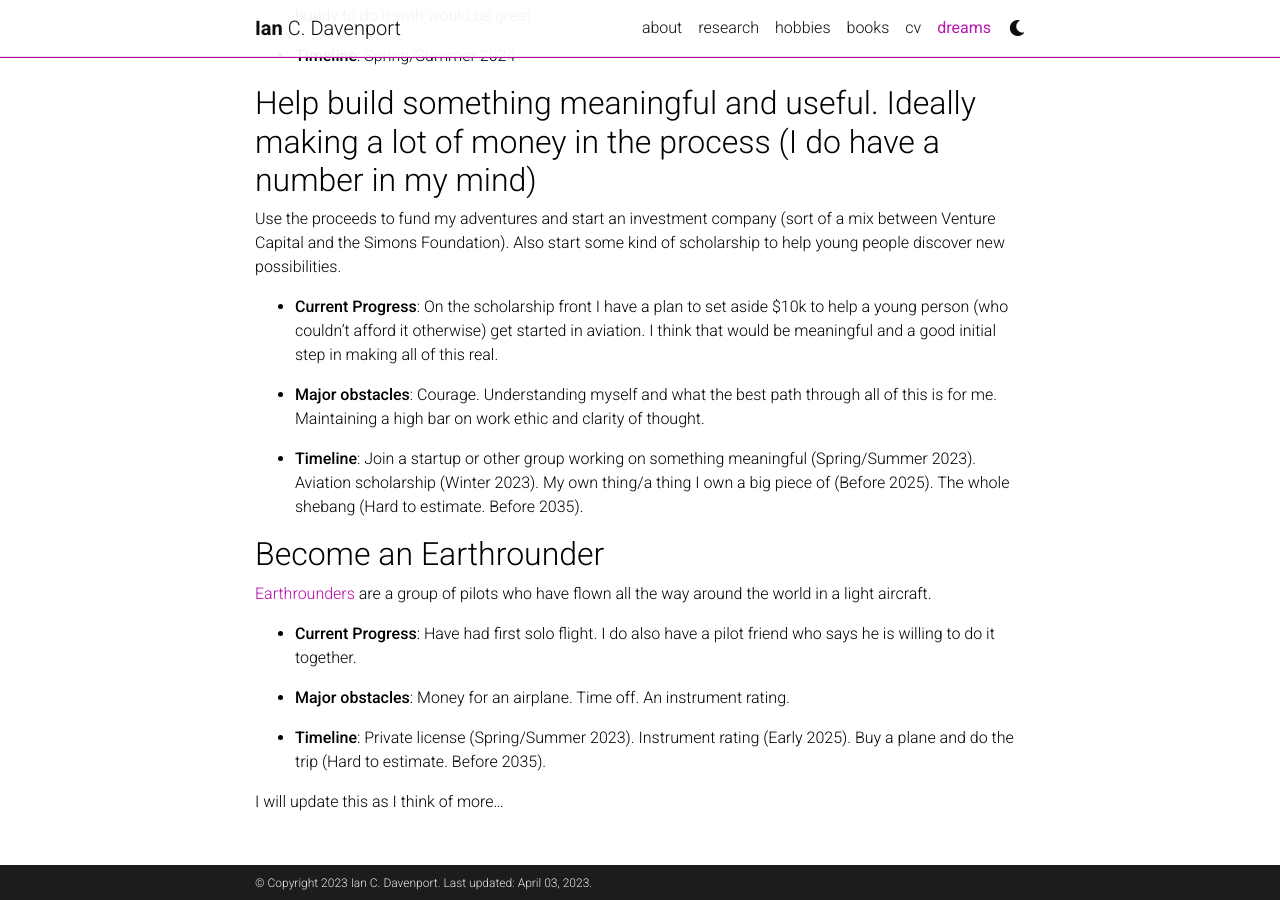
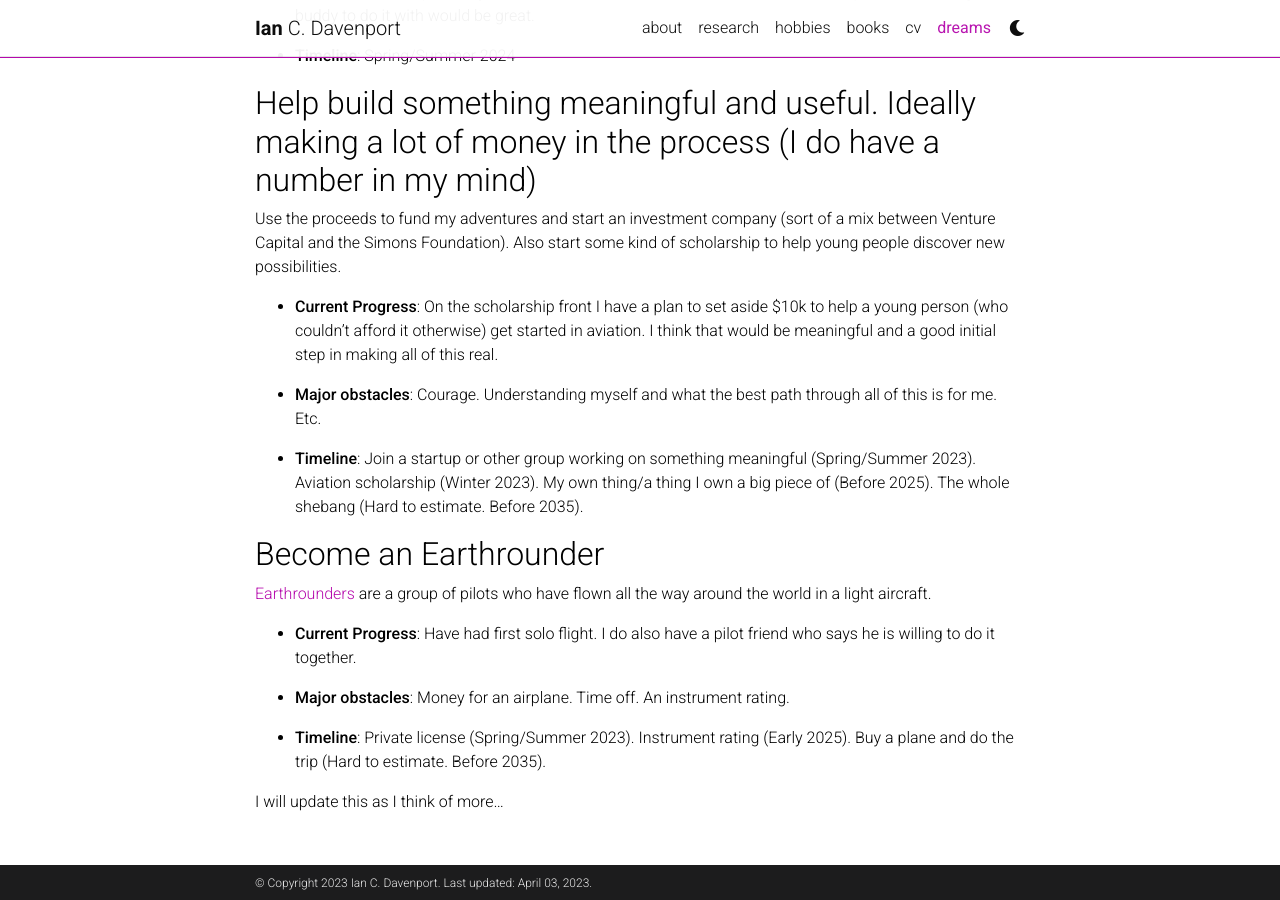
Before and after one commit to davenpi/davenpi.github.io, a Jekyll site: the page built from _pages/pie.md, in a window 1280 px wide and 900 px high, scrolled down 805 px. Built offline with Jekyll 4.4.1, drawn with Linux system fonts in a browser that asks for light colours; comment, search, counter and statistics services are not loaded; a style sheet for code colours, icons or effects is not loaded.

Commit message:
update pie

```diff
--- a/_pages/pie.md
+++ b/_pages/pie.md
@@ -52,7 +52,7 @@ meaningful and a good initial step in making all of this real.
 
 
 - **Major obstacles**: Courage. Understanding myself and what the best path through
-all of this is for me. Maintaining a high bar on work ethic and clarity of thought.
+all of this is for me. Etc.
 
 
 - **Timeline**: Join a startup or other group working on something meaningful (Spring/Summer 2023). Aviation scholarship (Winter 2023).
```
